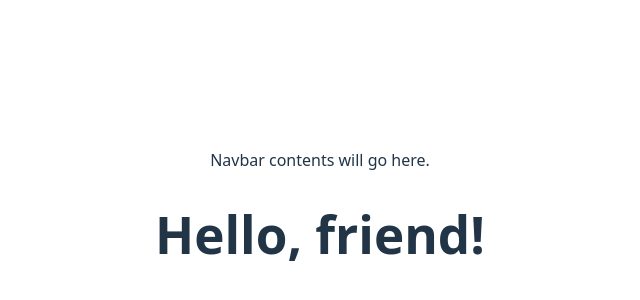
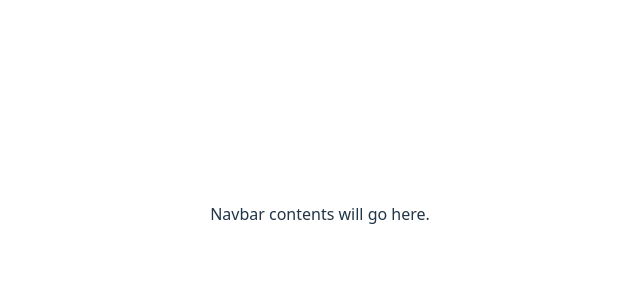
Before and after one commit to Angellsworth/react-jwt-auth-template, a React (Vite) app: page / in a window 1280 px wide. Shown: the part 186-486 px from the top of the page, without its empty margins (320-960 px from the left). Built offline with nearby package versions, Linux system fonts and the light colour scheme.

Commit message:
wip: added form to app.jsx

```diff
--- a/src/App.jsx
+++ b/src/App.jsx
@@ -1,13 +1,17 @@
 import { useState } from 'react'
 import './App.css'
 import NavBar from './components/NavBar/NavBar';
+import { Routes, Route } from 'react-router'
+import SignUpForm from './components/SignUpForm/SignUpForm';
 
 const App = () => {
 
   return (
     <>
       <NavBar />
-      <h1>Hello, friend!</h1>
+      <Routes>
+        <Route path='/sign-up' element={<SignUpForm/>} />
+      </Routes>
     </>
   );
 };
```
